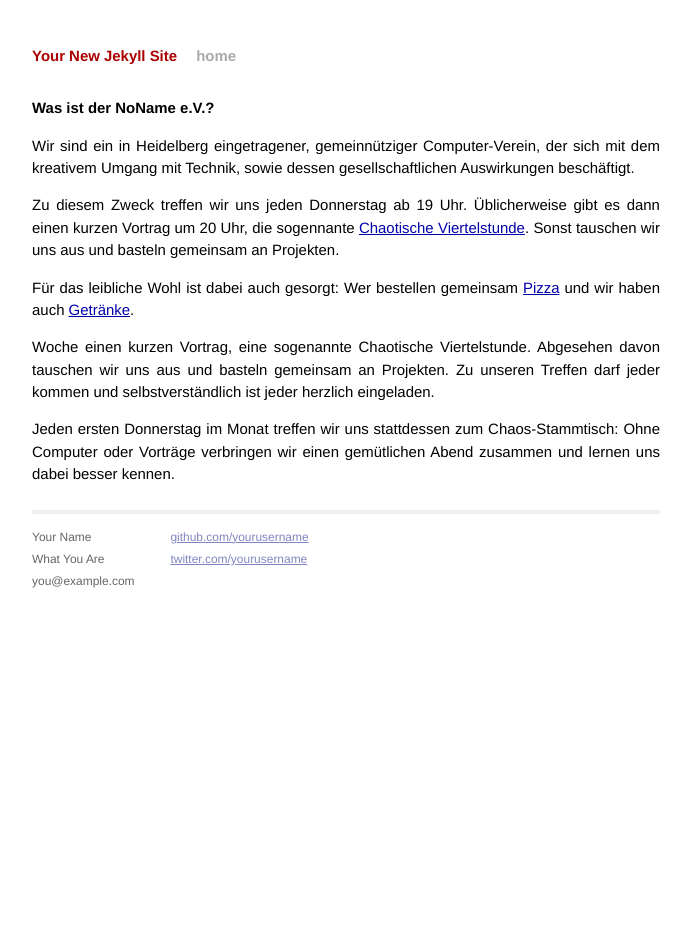
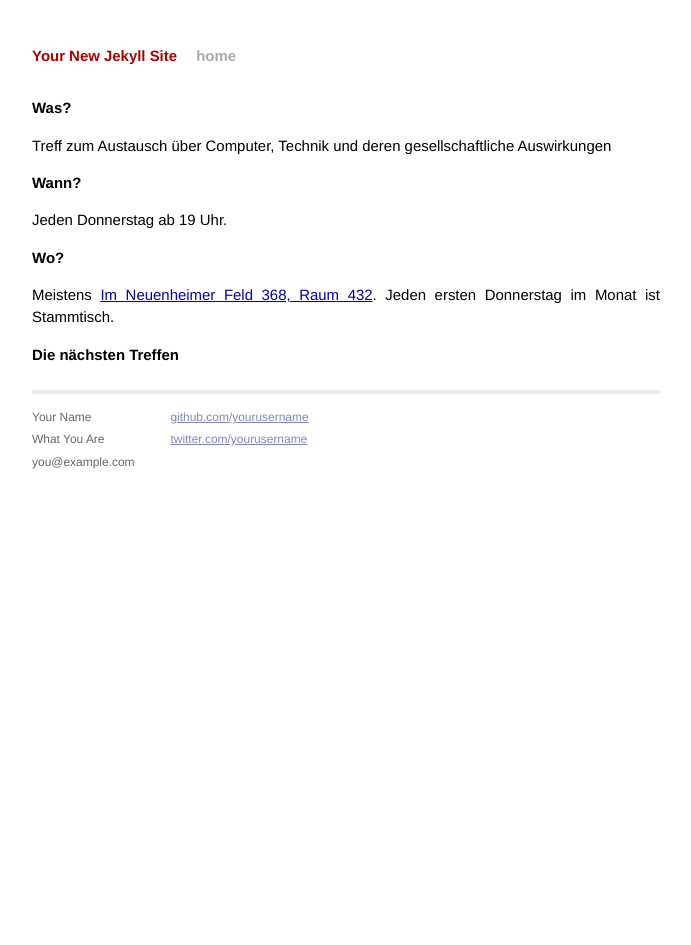
Before and after one commit to nnev/website, a Jekyll site: the page built from index.md, in a window 1280 px wide. Shown: the whole page, without its empty margins (294-985 px from the left). Built offline with Jekyll 4.4.1, drawn with Linux system fonts in a browser that asks for light colours; Markdown is read by kramdown in place of the engine named in the settings.

Commit message:
Index vs. howtotreff

```diff
--- a/index.md
+++ b/index.md
@@ -1,29 +1,23 @@
 ---
 layout: default
-title: Your New Jekyll Site
+title: NoName e.V.
 ---
 
-Was ist der NoName e.V.?
+Was?
 ===
 
-Wir sind ein in Heidelberg eingetragener, gemeinnütziger Computer-Verein,
-der sich mit dem kreativem Umgang mit Technik, sowie dessen
-gesellschaftlichen Auswirkungen beschäftigt.
+Treff zum Austausch über Computer, Technik und deren gesellschaftliche Auswirkungen
 
-Zu diesem Zweck treffen wir uns jeden Donnerstag ab 19 Uhr. Üblicherweise gibt
-es dann einen kurzen Vortrag um 20 Uhr, die sogennante [Chaotische
-Viertelstunde](http://w.nnev.de/Chaotische_Viertelstunde). Sonst tauschen wir
-uns aus und basteln gemeinsam an Projekten.
+Wann?
+===
 
+Jeden Donnerstag ab 19 Uhr.
 
-Für das leibliche Wohl ist dabei auch gesorgt: Wer bestellen gemeinsam
-[Pizza](http://pizza.nnev.de/) und wir haben auch
-[Getränke](http://w.nnev.de/Chaotische_Viertelstunde).
+Wo?
+===
 
-Woche einen kurzen Vortrag, eine sogenannte Chaotische Viertelstunde. Abgesehen
-davon tauschen wir uns aus und basteln gemeinsam an Projekten. Zu unseren
-Treffen darf jeder kommen und selbstverständlich ist jeder herzlich eingeladen.
+Meistens [Im Neuenheimer Feld 368, Raum 432](Anfahrt). Jeden ersten Donnerstag
+im Monat ist Stammtisch.
 
-Jeden ersten Donnerstag im Monat treffen wir uns stattdessen zum
-Chaos-Stammtisch: Ohne Computer oder Vorträge verbringen wir einen gemütlichen
-Abend zusammen und lernen uns dabei besser kennen.
+Die nächsten Treffen
+===
```
Also changed, not shown: howtotreff.md (added, +26 -0 lines).
